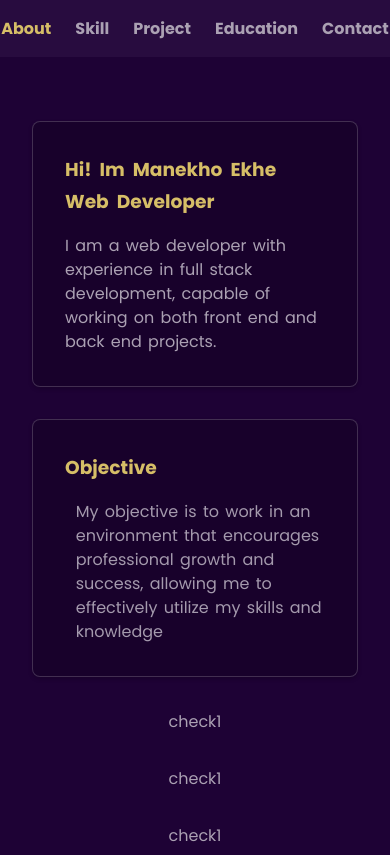
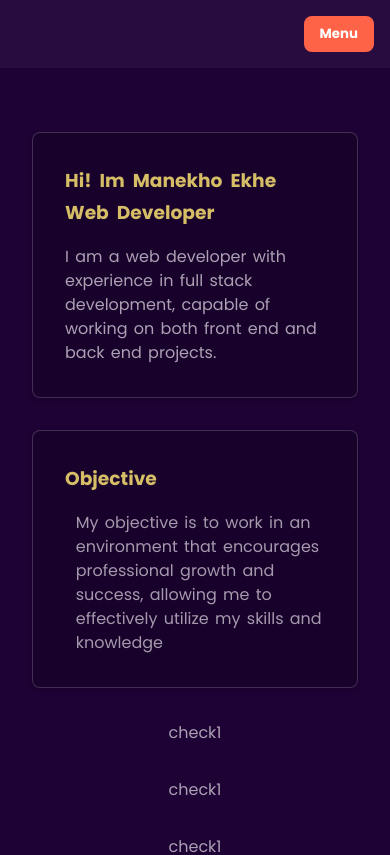
Before and after one commit to learnease95/portfolio, a Next.js app: page / in a window 390 px wide. Shown: the top 855 px of the page. Built offline with nearby package versions, Linux system fonts and the light colour scheme.

Commit message:
add menu for mobile view

```diff
--- a/component/header/header.jsx
+++ b/component/header/header.jsx
@@ -3,11 +3,18 @@
 import Link from "next/link";
 import styles from "./header.module.css";
 import { usePathname } from "next/navigation";
+import { useState } from "react";
 
 export default function Header() {
   const pathName = usePathname();
+  const [showMenu, setShowMenu] = useState(false);
+
+  const toggleShowMenu = () => {
+    setShowMenu(!showMenu);
+  };
 
   return (
+    <>
       <div className={styles.container}>
         <Link
           className={
@@ -19,7 +26,9 @@ export default function Header() {
         </Link>
         <Link
           className={
-          pathName == "/skill" ? `${styles.link} ${styles.active}` : styles.link
+            pathName == "/skill"
+              ? `${styles.link} ${styles.active}`
+              : styles.link
           }
           href={"/skill"}
         >
@@ -56,5 +65,72 @@ export default function Header() {
           Contact
         </Link>
       </div>
+
+      {/* MOBILE VIEW */}
+      <div className={styles.mobile_relative_position}>
+        <button className={styles.menu_button} onClick={toggleShowMenu}>
+          Menu
+        </button>
+        {showMenu && (
+          <div className={styles.menu_container}>
+            <Link
+              className={
+                pathName == "/"
+                  ? `${styles.link} ${styles.active}`
+                  : styles.link
+              }
+              href={"/"}
+              onClick={toggleShowMenu}
+            >
+              About
+            </Link>
+            <Link
+              className={
+                pathName == "/skill"
+                  ? `${styles.link} ${styles.active}`
+                  : styles.link
+              }
+              href={"/skill"}
+              onClick={toggleShowMenu}
+            >
+              Skill
+            </Link>
+            <Link
+              className={
+                pathName == "/project"
+                  ? `${styles.link} ${styles.active}`
+                  : styles.link
+              }
+              href={"/project"}
+              onClick={toggleShowMenu}
+            >
+              Project
+            </Link>
+            <Link
+              className={
+                pathName == "/education"
+                  ? `${styles.link} ${styles.active}`
+                  : styles.link
+              }
+              href={"/education"}
+              onClick={toggleShowMenu}
+            >
+              Education
+            </Link>
+            <Link
+              className={
+                pathName == "/contact"
+                  ? `${styles.link} ${styles.active}`
+                  : styles.link
+              }
+              href={"/contact"}
+              onClick={toggleShowMenu}
+            >
+              Contact
+            </Link>
+          </div>
+        )}
+      </div>
+    </>
   );
 }
--- a/component/header/header.module.css
+++ b/component/header/header.module.css
@@ -25,3 +25,69 @@
 .active {
   color: var(--imp-text);
 }
+
+.mobile_relative_position {
+  display: none;
+  position: relative;
+}
+
+@media only screen and (max-width: 478px) {
+  .container {
+    display: none;
+  }
+
+  .mobile_relative_position {
+    background-color: var(--bg);
+    display: flex;
+    justify-content: flex-end;
+    gap: 24px;
+    padding: 16px;
+    position: sticky;
+    top: 0;
+    left: 0;
+    width: 100%;
+    z-index: 100;
+  }
+
+  .menu_button {
+    border: none;
+    background: none;
+    color: #fff;
+    background-color: tomato;
+    padding: 8px 16px;
+    border-radius: 8px;
+    cursor: pointer;
+    font-weight: bold;
+    transition: ease-in-out 0.3s;
+  }
+
+  .menu_button:hover {
+    background-color: #fff;
+    color: #000;
+  }
+
+  .menu_container {
+    display: flex;
+    flex-direction: column;
+    justify-content: center;
+    align-items: center;
+    gap: 16px;
+    position: absolute;
+    top: 72px;
+    left: 0;
+    width: 100%;
+    padding: 16px;
+    background-color: rgba(0, 0, 0, 0.8);
+    animation: slideTopBottom 0.8s ease-out forwards;
+    box-shadow: 0px 2px 4px rgba(0, 0, 0, 0.18);
+  }
+
+  @keyframes slideTopBottom {
+    from {
+      transform: translateY(-100%);
+    }
+    to {
+      transform: translateY(0);
+    }
+  }
+}
```
Lines whose indentation alone changed are shown as unchanged.
